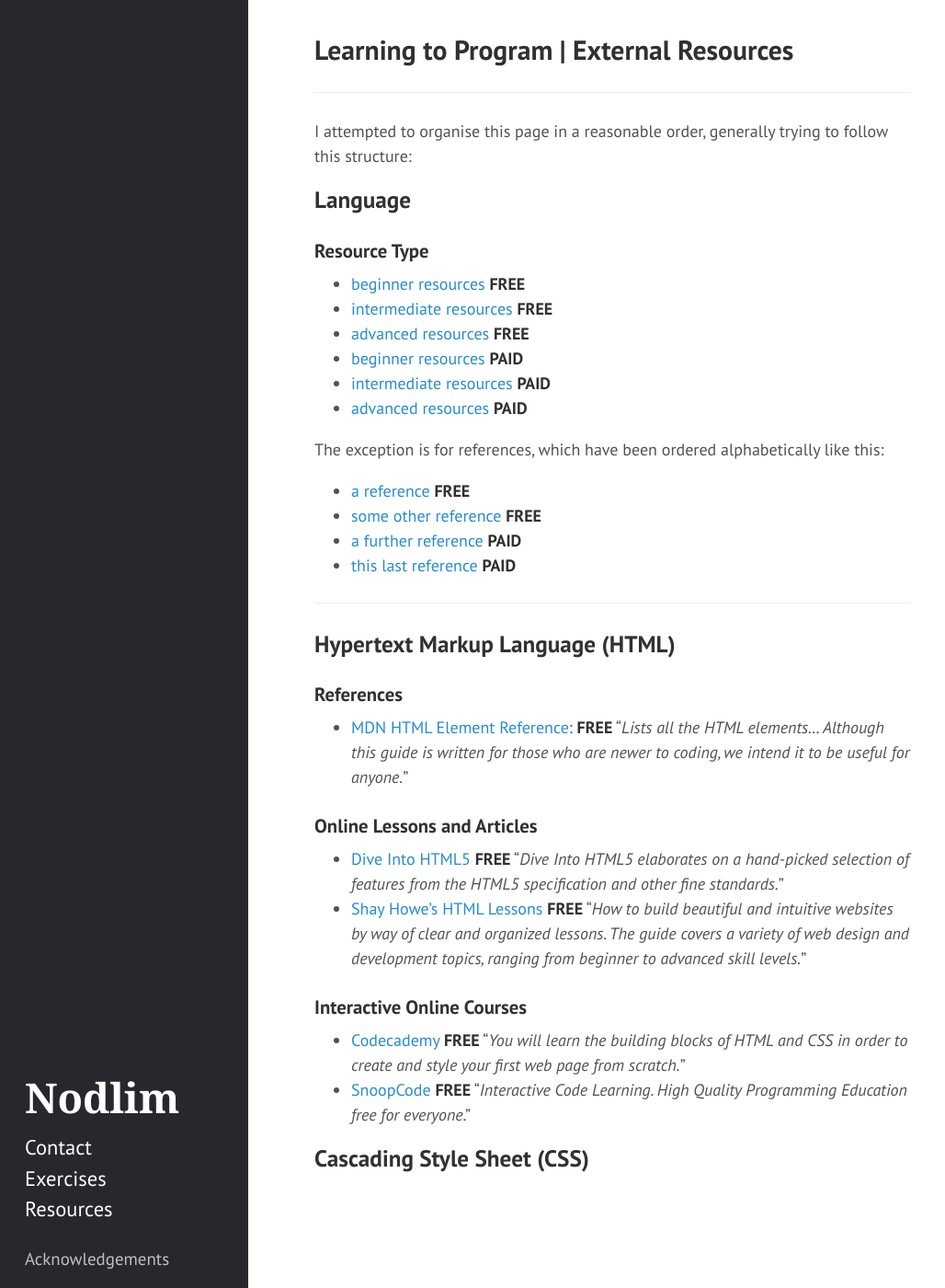
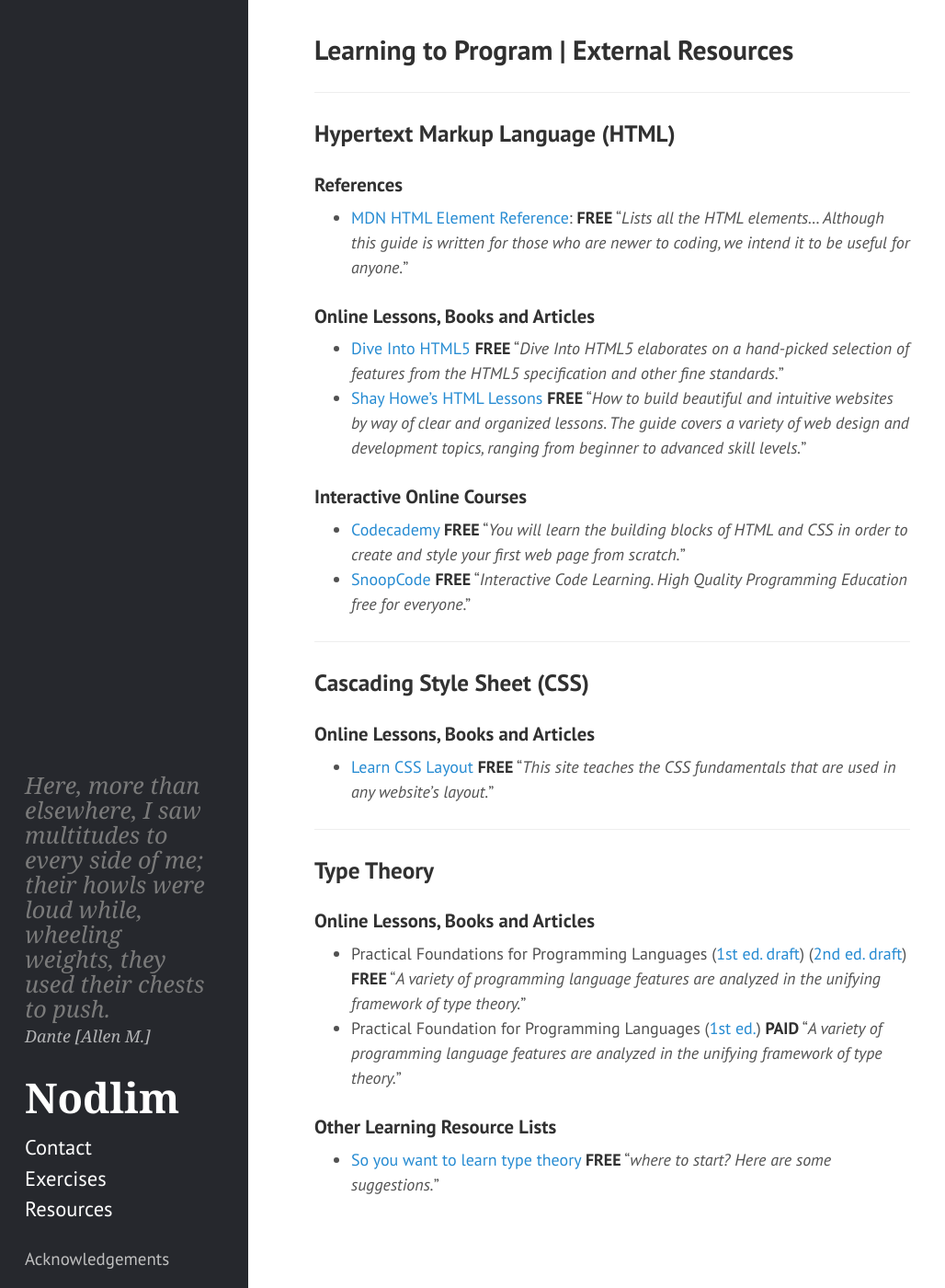
Before and after one commit to kranzuft/nodlim_old, a Jekyll site: the page built from resources.md, in a window 1280 px wide and 1400 px high. Shown: the whole window at 92% size, without its empty margins (0-1028 px from the left). Built offline with Jekyll 4.4.1, drawn with Linux system fonts in a browser that asks for light colours.

Commit message:
added type theory section

```diff
--- a/resources.md
+++ b/resources.md
@@ -1,30 +1,11 @@
 ---
 layout: root
 title: Resources
+quote: Here, more than elsewhere, I saw multitudes to every side of me; their howls were loud while, wheeling weights, they used their chests to push.
+qauth: Dante [Allen M.]
+qcite: http://www.worldofdante.org/comedy/dante/inferno.xml/1.7
 heading: Learning to Program | External Resources
 ---
-
-<hr>
-
-I attempted to organise this page in a reasonable order, generally trying to follow this structure:
-
-## Language
-
-### Resource Type
-
-* [beginner resources]() **FREE**
-* [intermediate resources]() **FREE**
-* [advanced resources]() **FREE**
-* [beginner resources]() **PAID**
-* [intermediate resources]() **PAID**
-* [advanced resources]() **PAID**
-
-The exception is for references, which have been ordered alphabetically like this:
-
-* [a reference]() **FREE**
-* [some other reference]() **FREE**
-* [a further reference]() **PAID**
-* [this last reference]() **PAID**
 
 <hr>
 
@@ -34,7 +15,7 @@
 
 * [MDN HTML Element Reference](https://developer.mozilla.org/en/docs/Web/HTML/Element): **FREE** "_Lists all the HTML elements... Although this guide is written for those who are newer to coding, we intend it to be useful for anyone._"
 
-<h3>Online Lessons and Articles</h3>
+<h3>Online Lessons, Books and Articles</h3>
 
 * [Dive Into HTML5](http://diveintohtml5.info/) **FREE** "_Dive Into HTML5 elaborates on a hand-picked selection of features from the HTML5 specification and other fine standards._"
 * [Shay Howe's HTML Lessons](http://learn.shayhowe.com/) **FREE** "_How to build beautiful and intuitive websites by way of clear and organized lessons. The guide covers a variety of web design and development topics, ranging from beginner to advanced skill levels._"
@@ -44,4 +25,27 @@
 * [Codecademy](https://www.codecademy.com/en/tracks/htmlcss) **FREE** "_You will learn the building blocks of HTML and CSS in order to create and style your first web page from scratch._"
 * [SnoopCode](http://www.snoopcode.com/) **FREE** "_Interactive Code Learning. High Quality Programming Education free for everyone_."
 
+<hr>
+
 <h2 id="css">Cascading Style Sheet (CSS)</h2>
+
+<h3>Online Lessons, Books and Articles</h3>
+
+* [Learn CSS Layout](http://learnlayout.com/) **FREE** "_This site teaches the CSS fundamentals that are used in any website's layout._"
+
+<hr>
+
+<h2 id="typetheory">Type Theory</h2>
+
+<h3>Online Lessons, Books and Articles</h3>
+
+* Practical Foundations for Programming Languages ([1st ed. draft](PFPL1stD)) ([2nd ed. draft](PFPL2ndD)) **FREE** "_A variety of programming language features are analyzed in the unifying framework of type theory._"
+* Practical Foundation for Programming Languages ([1st ed.](PFPL1st)) **PAID** "_A variety of programming language features are analyzed in the unifying framework of type theory._"
+
+<h3>Other Learning Resource Lists</h3>
+
+* [So you want to learn type theory](http://purelytheoretical.com/sywtltt.html) **FREE** "_where to start? Here are some suggestions._"
+
+[PFPL1st]: http://www.amazon.com/Practical-Foundations-Programming-Languages-Professor/dp/1107029570
+[PFPL1stD]: https://www.cs.cmu.edu/~rwh/plbook/book.pdfA
+[PFPL2ndD]: https://www.cs.cmu.edu/~rwh/plbook/2nded.pdf
```
